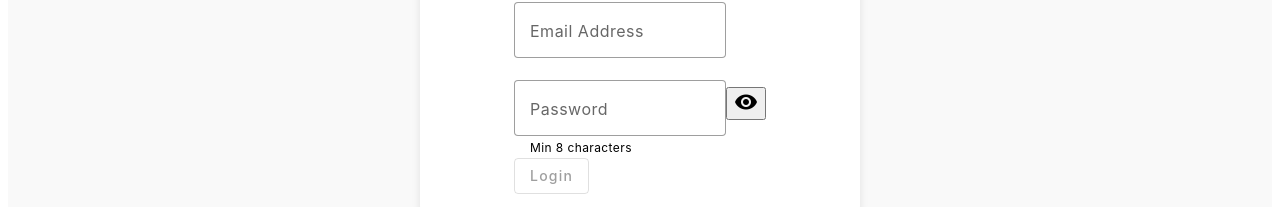
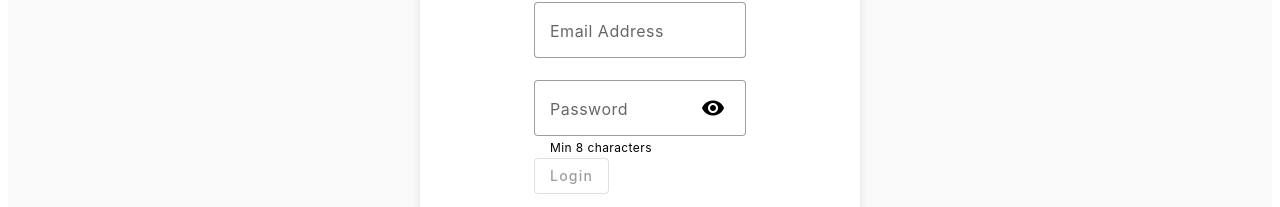
Before and after one commit to kiridarivaki/HireHiveAI, an Angular app in the folder front/hirehive/: page /login in a window 1280 px wide. Shown: the part 130-337 px from the top of the page. Built offline with nearby package versions, Linux system fonts and the light colour scheme.

Commit message:
fix password component icon

```diff
--- a/front/hirehive/src/app/shared/components/input/password-input.component.html
+++ b/front/hirehive/src/app/shared/components/input/password-input.component.html
@@ -1,3 +1,4 @@
+<div class="password-container">
 <mat-form-field appearance="outline">
   <mat-label>{{ label }}</mat-label>
   <input
@@ -9,20 +10,12 @@
     [value]="value"
     (input)="onInputChange($event)"
   />
-  <!-- <mat-error *ngIf="control && control.invalid && (control.touched || control.dirty)">
-  {{ control.errors | validationError }}
-  </mat-error> -->
   <mat-hint floatLabel="auto" *ngIf="hint">{{ hint }}</mat-hint>
 </mat-form-field>
 
-  <button
-    mat-icon-button
-    matSuffix
-    *ngIf="withToggle"
-    mat-button
-    type="button"
-    (click)="toggleVisibility()"
-  >
+  <button type="button" class="toggle-visibility" (click)="toggleVisibility()">
     <mat-icon aria-label="Toggle password visibility">
-      {{ isVisible ? 'visibility_off' : 'visibility' }}</mat-icon>
+      {{ isVisible ? 'visibility_off' : 'visibility' }}
+    </mat-icon>
   </button>
+</div>
--- a/front/hirehive/src/app/shared/components/input/password-input.component.scss
+++ b/front/hirehive/src/app/shared/components/input/password-input.component.scss
@@ -1,5 +1,21 @@
-// .password-container {
-//   display: flex;
-//   align-items: center;
-//   gap: 8px;
-// }
+.password-container {
+  position: relative;
+  display: flex;
+  align-items: center;
+  width: 100%;
+}
+
+.password-container input {
+  width: 100%;
+  padding-right: 20px;
+  box-sizing: border-box;
+}
+
+.password-container .toggle-visibility {
+  position: absolute;
+  right: 15px;
+  top: 15px;
+  background: transparent;
+  border: none;
+  cursor: pointer;
+}
```
